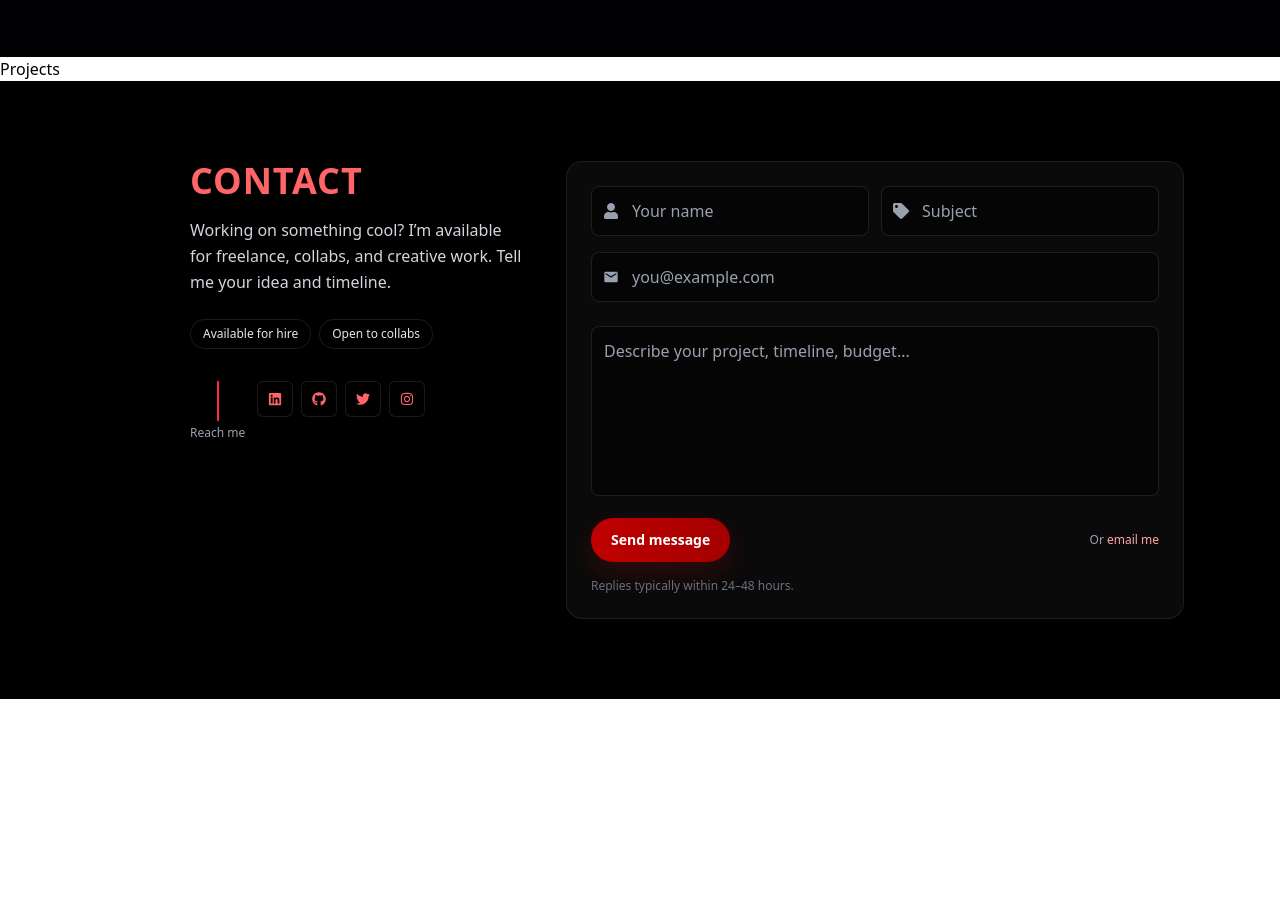
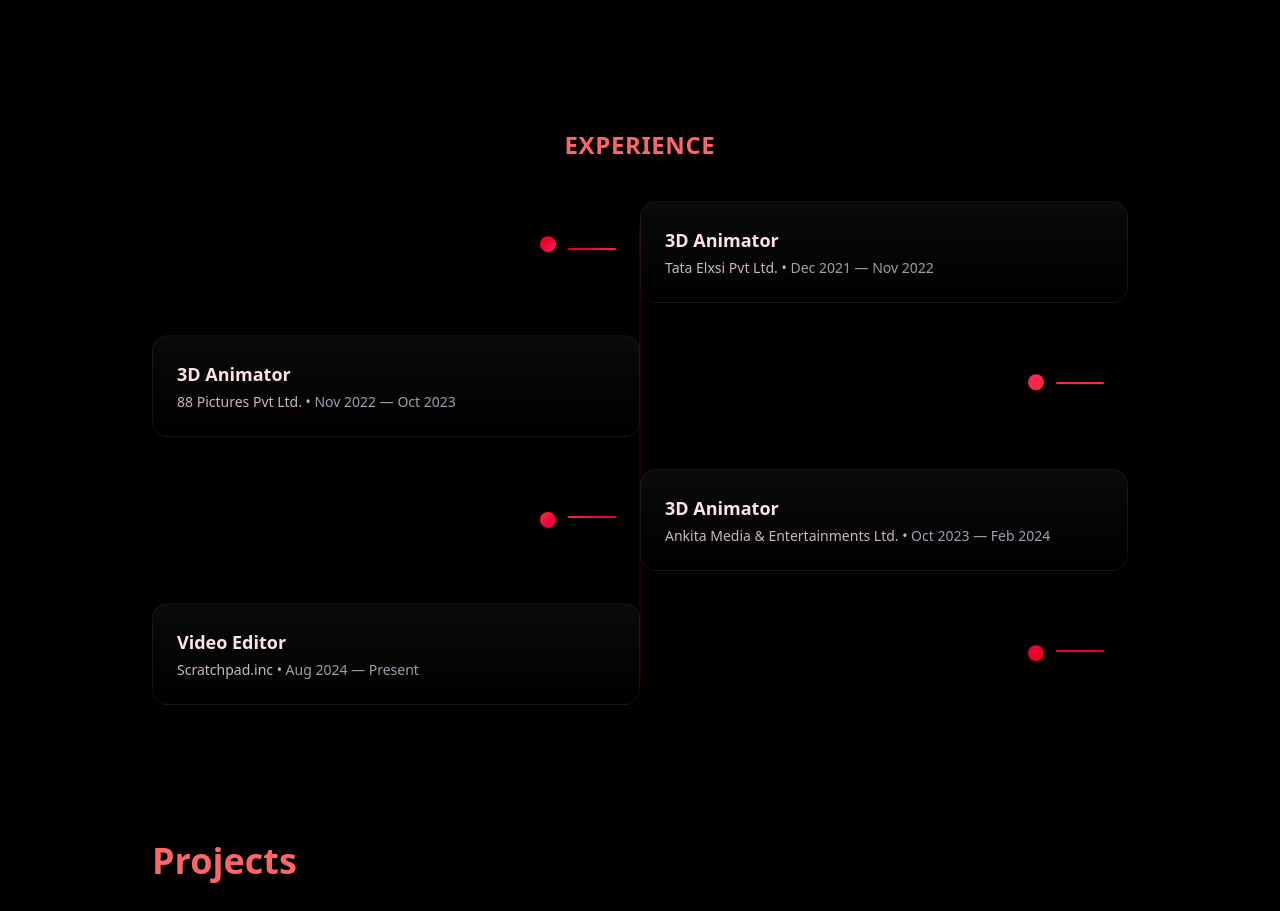
Before and after one commit to abhii-dev/Port_Portfolio, a React (Vite) app: page / in a window 1280 px wide. Shown: the part 1880-2791 px from the top of the page. Before the commit the page ends 2579 px from the top, so only its background shows below. Built offline with nearby package versions, Linux system fonts and the light colour scheme.

Commit message:
added project page

```diff
--- a/package.json
+++ b/package.json
@@ -15,6 +15,7 @@
     "react": "^18.3.1",
     "react-dom": "^18.3.1",
     "react-icons": "^5.5.0",
+    "react-intersection-observer": "^10.0.0",
     "react-router-dom": "^6.30.2",
     "tailwindcss": "^4.1.17"
   },
--- a/src/App.jsx
+++ b/src/App.jsx
@@ -5,6 +5,7 @@ import About from './components/About'
 import Skill from './components/Skill'
 import Contact from './components/Contact'
 import Projects from './components/Projects'
+import Experience from './components/Experience'
 
 
 const App = () => {
@@ -14,6 +15,7 @@ const App = () => {
       <Hero />
       <About />
       <Skill />
+      <Experience />
       <Projects />
       <Contact />
 
--- /dev/null
+++ b/src/components/Experience.jsx
@@ -0,0 +1,131 @@
+// src/components/Experience.jsx
+import React from "react";
+import { motion } from "framer-motion";
+import { useInView } from "react-intersection-observer";
+
+/** Minimal job timeline — clean, professional */
+
+const experiences = [
+  {
+    role: "3D Animator",
+    company: "Tata Elxsi Pvt Ltd.",
+    period: "Dec 2021 — Nov 2022",
+    color: "from-red-600 to-rose-500",
+  },
+  {
+    role: "3D Animator",
+    company: "88 Pictures Pvt Ltd.",
+    period: "Nov 2022 — Oct 2023",
+    color: "from-rose-500 to-red-500",
+  },
+  {
+    role: "3D Animator",
+    company: "Ankita Media & Entertainments Ltd.",
+    period: "Oct 2023 — Feb 2024",
+    color: "from-red-500 to-rose-600",
+  },
+  {
+    role: "Video Editor",
+    company: "Scratchpad.inc",
+    period: "Aug 2024 — Present",
+    color: "from-rose-600 to-red-600",
+  },
+];
+
+const orbVariants = {
+  float: (i) => ({
+    y: [0, -8, 0],
+    transition: { duration: 4 + i, repeat: Infinity, ease: "easeInOut" },
+  }),
+};
+
+export default function Experience() {
+  const { ref, inView } = useInView({ triggerOnce: true, threshold: 0.16 });
+
+  return (
+    <section
+      id="experience"
+      ref={ref}
+      className="w-full bg-black text-white py-10 md:py-14 overflow-hidden"
+    >
+      <div className="max-w-5xl mx-auto px-4 sm:px-6">
+        {/* Header */}
+        <div className="mb-10 text-center">
+          <h2 className="mt-4 text-2xl md:text-2xl font-bold uppercase tracking-wide text-red-400">
+            Experience
+          </h2>
+        </div>
+
+        {/* Timeline */}
+        <div className="relative">
+          {/* center line */}
+          <div className="hidden md:block absolute left-1/2 top-6 bottom-6 w-px bg-gradient-to-b from-red-600/40 via-rose-500/20 to-red-600/30 -translate-x-1/2" />
+
+          <div className="flex flex-col gap-8">
+            {experiences.map((exp, idx) => {
+              const left = idx % 2 === 0;
+
+              return (
+                <motion.div
+                  key={idx}
+                  initial={{ opacity: 0, y: 30, x: left ? -30 : 30 }}
+                  animate={inView ? { opacity: 1, y: 0, x: 0 } : {}}
+                  transition={{ duration: 0.55, delay: idx * 0.08 }}
+                  className={`relative md:flex md:items-center ${
+                    left ? "md:flex-row" : "md:flex-row-reverse"
+                  }`}
+                >
+                  {/* Orb */}
+                  <div className="md:w-1/2 md:flex md:items-center md:justify-end">
+                    <div className="hidden md:flex pr-6">
+                      <motion.div
+                        custom={idx}
+                        variants={orbVariants}
+                        animate="float"
+                        className={`h-4 w-4 rounded-full bg-gradient-to-br ${exp.color}`}
+                        style={{
+                          boxShadow: "0 6px 20px rgba(160, 32, 32, 0.12)",
+                        }}
+                      />
+                      <div
+                        className={`ml-3 mt-1 h-0.5 w-12 rounded bg-gradient-to-r ${exp.color}`}
+                      />
+                    </div>
+                  </div>
+
+                  {/* Card */}
+                  <div className="md:w-1/2">
+                    <article className="relative bg-gradient-to-b from-white/4 to-transparent border border-white/6 rounded-2xl p-5 sm:p-6 backdrop-blur-sm hover:shadow-md transition-transform">
+                      <h3 className="text-lg font-semibold text-rose-100">
+                        {exp.role}
+                      </h3>
+
+                      <p className="text-sm text-rose-100/80 mt-1">
+                        {exp.company} •{" "}
+                        <span className="text-gray-400">{exp.period}</span>
+                      </p>
+                    </article>
+                  </div>
+
+                  {/* Mobile connector */}
+                  <div className="md:hidden flex justify-center mt-3">
+                    <div
+                      className={`h-1 w-10 rounded bg-gradient-to-r ${exp.color}`}
+                    />
+                  </div>
+                </motion.div>
+              );
+            })}
+          </div>
+        </div>
+      </div>
+
+      <style>{`
+        @media (prefers-reduced-motion: no-preference) {
+          .slow-spin { animation: spin 28s linear infinite; }
+        }
+        @keyframes spin { from { transform: rotate(0) } to { transform: rotate(360deg) } }
+      `}</style>
+    </section>
+  );
+}
--- a/src/components/Hero.jsx
+++ b/src/components/Hero.jsx
@@ -32,7 +32,7 @@ export default function Hero({
     <header
       id="home"
       ref={rootRef}
-      className="relative min-h-screen w-full bg-[#030203] text-white overflow-hidden flex items-center"
+      className="relative min-h-screen w-full bg-black text-white overflow-hidden flex items-center"
       aria-label="Hero — Manjunath G."
     >
       {/* background glow blobs (Deep Crimson theme) */}
--- a/src/components/Projects.jsx
+++ b/src/components/Projects.jsx
@@ -1,9 +1,120 @@
-import React from 'react'
+import React, { useState } from "react";
+import { motion, AnimatePresence } from "framer-motion";
 
-function Projects() {
+// Projects — Aesthetic single-file React component using Tailwind + Framer Motion
+// Drop this into your project (e.g. src/components/Projects.jsx)
+
+export default function Projects() {
+  const [tab, setTab] = useState("3d");
+
+  const projects = {
+    "3d": [
+      { name: "xyz", url: "#" , desc: "asdasdasdasdasdasdasdasdad"},
+      { name: "xyz", url: "#" , desc: "dasdasdasdasdasdasdasdasdasd"},
+      { name: "xyz", url: "#" , desc: "asdasdasdasdasdasdasdasdasdasd"},
+    ],
+    "video": [
+      { name: "xyz", url: "#", desc: "asdasdasdasddadwedweddasdasd"},
+      { name: "xyz", url: "#", desc: "sadqdqdwededwsdasdasdasdsadsda"},
+      { name: "xyz", url: "#", desc: "wdewef3ferfeferferferferfefef"},
+    ],
+    "motion": [
+      { name: "xyz", url: "#", desc: "erferferferfekmfjenrifjeni"},
+      { name: "xyz", url: "#", desc: "wjfnwijenfiwjenfijwnefiwjnef"},
+      { name: "xyz", url: "#", desc: "wefkwefijnefhwnejfbwjehfnjwhenfj"},
+    ],
+  };
+
+  const tabs = [
+    { id: "3d", label: "3D Animation" },
+    { id: "video", label: "Video Editing" },
+    { id: "motion", label: "Motion Graphics" },
+  ];
+
   return (
-    <div>Projects</div>
-  )
+    <section className="w-full bg-black text-white py-12 md:py-20">
+      <div className="max-w-5xl mx-auto px-6">
+
+        {/* Header */}
+        <div className="flex items-start justify-between gap-6 mb-8">
+          <div>
+            <h2 className="text-3xl md:text-4xl font-extrabold text-red-400">Projects</h2>
+          </div>
+        </div>
+
+        {/* Tabs */}
+        <div className="flex items-center gap-3 mb-8 flex-wrap">
+          {tabs.map((t) => (
+            <button
+              key={t.id}
+              onClick={() => setTab(t.id)}
+              aria-pressed={tab === t.id}
+              className={`relative px-4 py-2 rounded-full text-sm font-semibold transition-all focus:outline-none focus:ring-2 focus:ring-rose-400/30 ${
+                tab === t.id
+                  ? "bg-gradient-to-br from-red-600 to-rose-500 text-white shadow-2xl"
+                  : "bg-white/4 text-rose-100/90 hover:bg-white/6"
+              }`}
+            >
+              {t.label}
+              {tab === t.id && (
+                <span className="absolute left-0 -bottom-3 w-full flex justify-center">
+                  <span className="w-14 h-1 rounded-full bg-gradient-to-r from-red-400 to-rose-300 shadow-sm" />
+                </span>
+              )}
+            </button>
+          ))}
+        </div>
+
+        {/* Grid of cards */}
+        <AnimatePresence mode="wait">
+          <motion.div
+            key={tab}
+            initial={{ opacity: 0, y: 8 }}
+            animate={{ opacity: 1, y: 0 }}
+            exit={{ opacity: 0, y: -6 }}
+            transition={{ duration: 0.28 }}
+            className="grid grid-cols-1 sm:grid-cols-2 lg:grid-cols-3 gap-5"
+          >
+            {projects[tab].map((p, i) => (
+              <motion.article
+                key={p.name}
+                initial={{ opacity: 0, y: 8 }}
+                animate={{ opacity: 1, y: 0 }}
+                transition={{ delay: i * 0.06 }}
+                whileHover={{ scale: 1.02 }}
+                className="group rounded-2xl overflow-hidden border border-white/8 bg-gradient-to-b from-white/3 to-transparent backdrop-blur-md p-0 shadow-lg"
+              >
+                {/* Title + description block */}
+                <div className="p-4">
+                  <h3 className="text-sm font-bold text-rose-50">{p.name}</h3>
+                  <p className="mt-1 text-xs text-rose-200/80 line-clamp-2">{p.desc}</p>
+                </div>
+
+                {/* Controls */}
+                <div className="px-4 py-3 flex items-center justify-between gap-3">
+                  <div className="flex items-center gap-2">
+                    <span className="inline-flex items-center text-xs px-2 py-1 rounded-full bg-white/4 border border-white/6">Demo</span>
+                    <span className="inline-flex items-center text-xs px-2 py-1 rounded-full bg-white/4 border border-white/6">{tab.toUpperCase()}</span>
+                  </div>
+
+                  <div className="flex items-center gap-2">
+                    <a
+                      href={p.url}
+                      target="_blank"
+                      rel="noreferrer"
+                      className="text-xs px-3 py-1 rounded-full font-semibold bg-gradient-to-r from-red-600 to-rose-500 shadow-sm hover:brightness-105"
+                    >
+                      View
+                    </a>
+                  </div>
+                </div>
+
+              </motion.article>
+            ))}
+          </motion.div>
+        </AnimatePresence>
+
+      </div>
+    </section>
+  );
 }
-
-export default Projects
--- a/src/components/Skill.jsx
+++ b/src/components/Skill.jsx
@@ -90,7 +90,7 @@ export default function Skill() {
   };
 
   return (
-    <section id="skills" className="w-full bg-[#020204] text-white py-16 sm:py-20">
+    <section id="skills" className="w-full bg-black text-white py-16 sm:py-20">
       <div className="max-w-6xl mx-auto px-4 sm:px-6 mt-25">
         {/* compact header: title + subtitle + small stat */}
         <div className="flex items-center justify-between mb-6">
```
Also changed, not shown: 1 other file (tests, documents, lock files or other folders).
